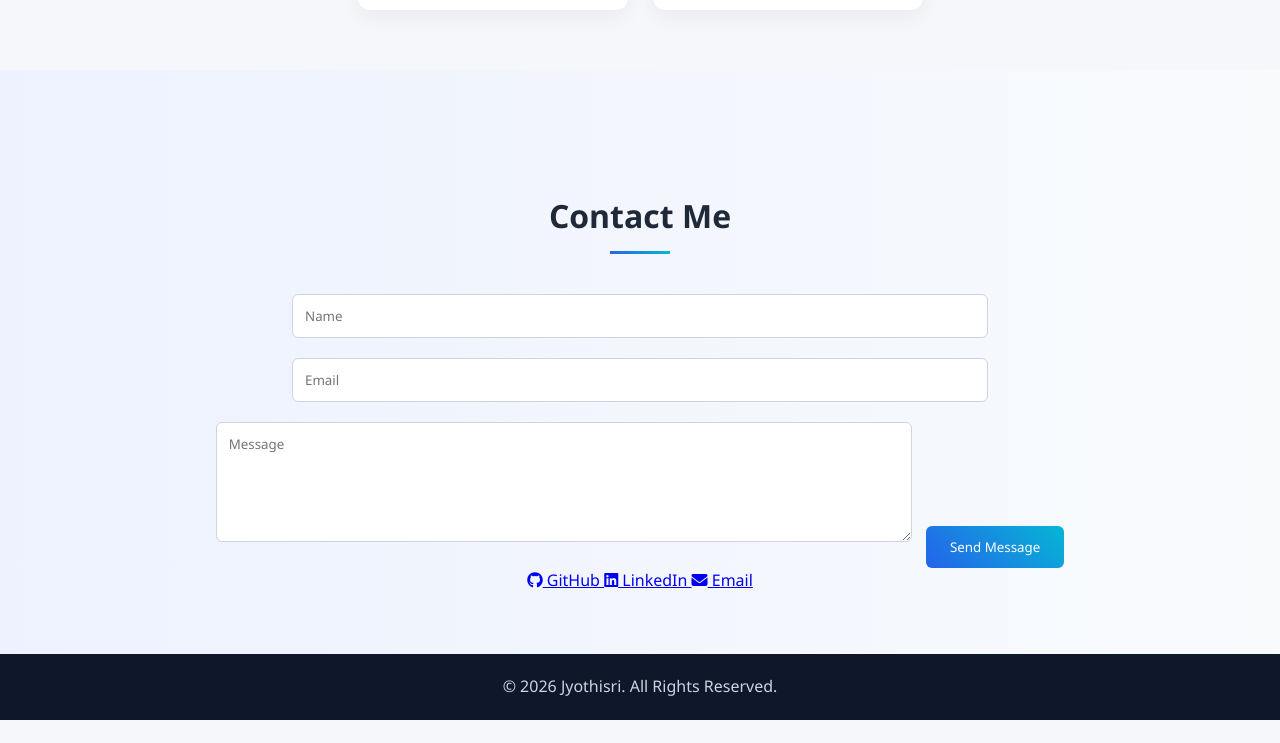
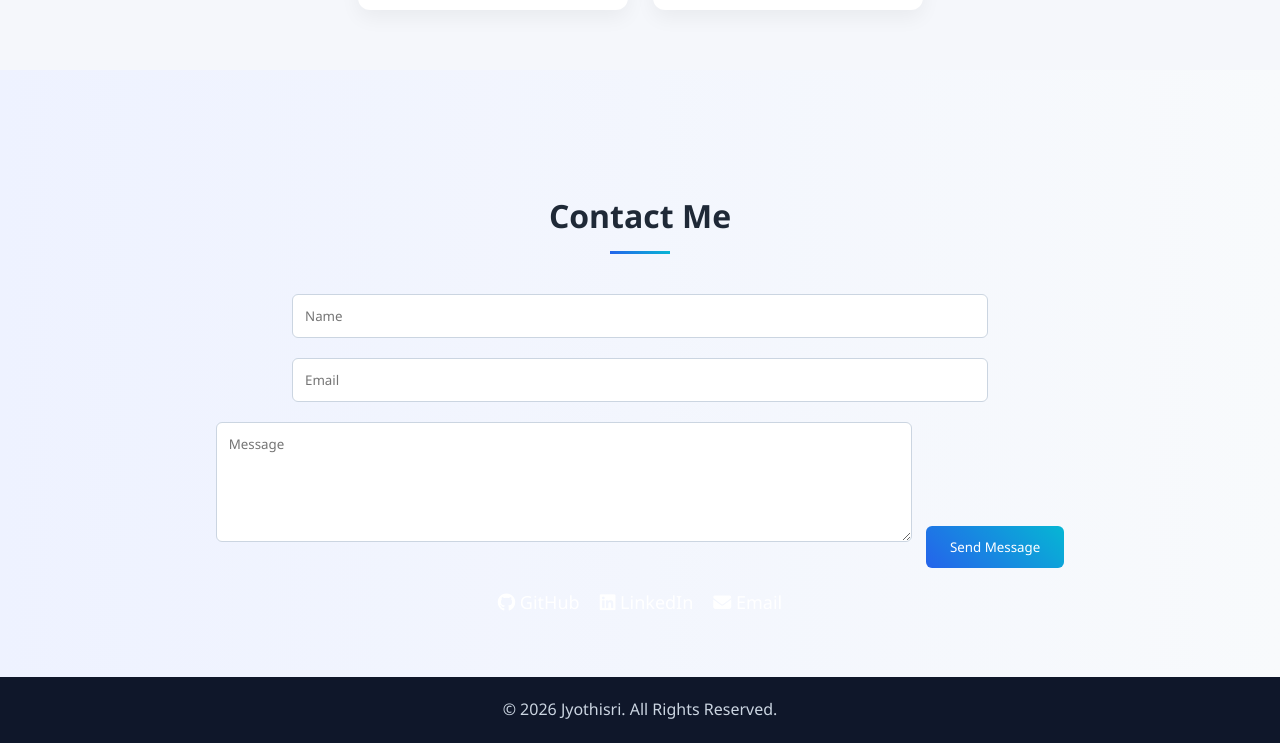
Before and after one commit to NaraharisettiJyothisri/portfolio-website, a plain HTML site: page index.html in a window 1280 px wide. Shown: the part 2233-2976 px from the top of the page. Before the commit the page ends 2953 px from the top, so only its background shows below. Drawn offline with Linux system fonts and the light colour scheme.

Commit message:
Update style.css

```diff
--- a/style.css
+++ b/style.css
@@ -330,3 +330,20 @@ color: white;
 body.dark footer {
 background: #020617;
 }
+.social-links{
+    margin-top:20px;
+    display:flex;
+    justify-content:center;
+    gap:20px;
+    flex-wrap:wrap;
+}
+
+.social-links a{
+    text-decoration:none;
+    color:white;
+    font-size:18px;
+}
+
+.social-links a:hover{
+    color:#00bfff;
+}
```
